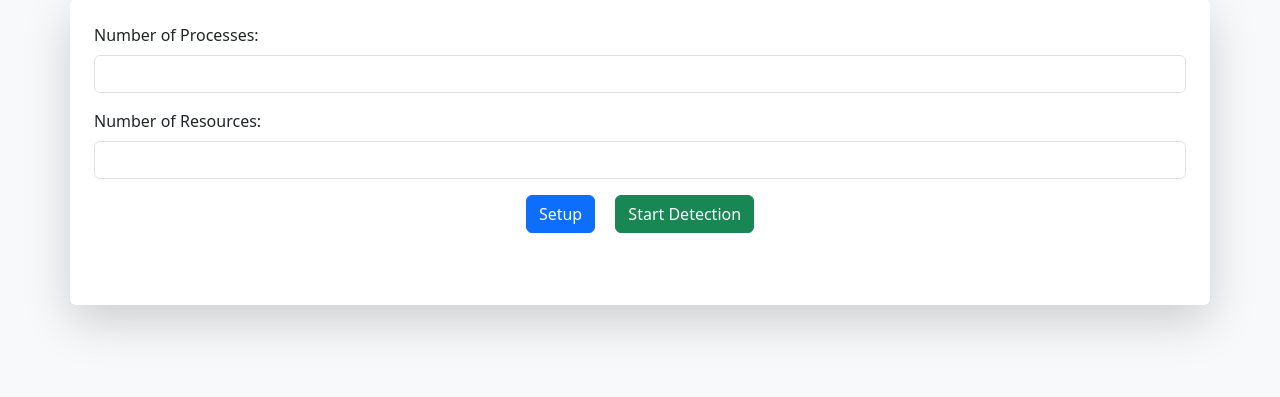
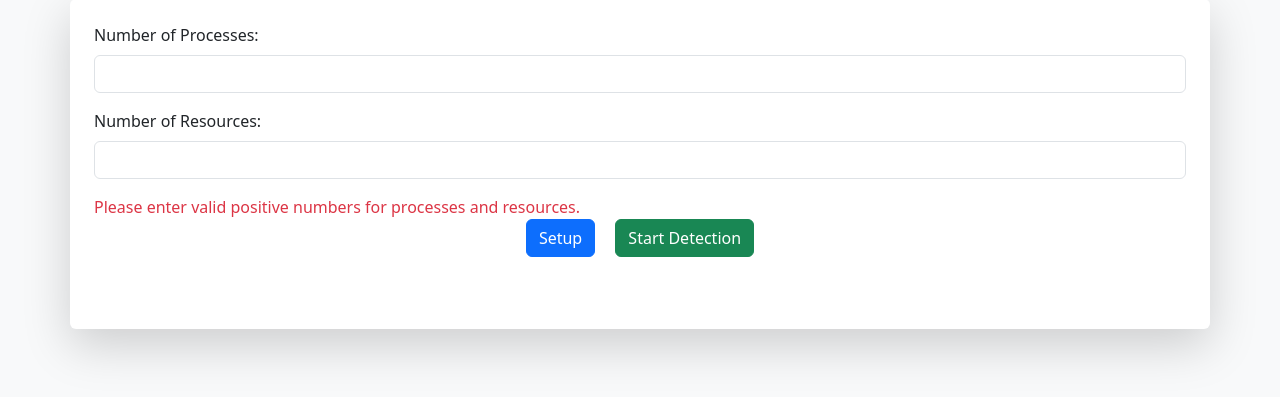
Before and after one commit to AyushAgrawal2004/Automated-Deadlock-Detection-Tool., a website: page Deadlock-Detection-main/dist/index.html in a window 1280 px wide. Both pictures are taken after a click on the button "Setup". Shown: the part 97-494 px from the top of the page. Drawn offline with nearby package versions, Linux system fonts and the light colour scheme.

Commit message:
function to validate and display errors.

```diff
--- a/Deadlock-Detection-main/dist/index.html
+++ b/Deadlock-Detection-main/dist/index.html
@@ -18,6 +18,9 @@
       <label for="numResources" class="form-label">Number of Resources:</label>
       <input class="form-control" type="number" id="numResources" min="1">
     </div>
+    <!-- Add these right below the number inputs in your container -->
+    <div id="validationErrors" class="text-danger"></div>
+
     <div class="text-center">
       <button class="btn btn-primary me-3" onclick="setup()">Setup</button>
       <button class="btn btn-success" onclick="startDetection()">Start Detection</button>
@@ -40,11 +43,13 @@
     function setup() {
       const numProcesses = parseInt(document.getElementById('numProcesses').value);
       const numResources = parseInt(document.getElementById('numResources').value);
+      const errorBox = document.getElementById('validationErrors');
+      errorBox.innerText = ""; // clear previous errors
 
       if (isNaN(numProcesses) || isNaN(numResources) || numProcesses <= 0 || numResources <= 0) {
-        alert("Enter valid positive numbers for processes and resources.");
-        return;
-      }
+      errorBox.innerText = "Please enter valid positive numbers for processes and resources.";
+      return;
+    }
 
       let allocationInputs = '<h3>Process Allocation</h3>';
       let resourceInputs = '<h3>Available Resources</h3>';
```
